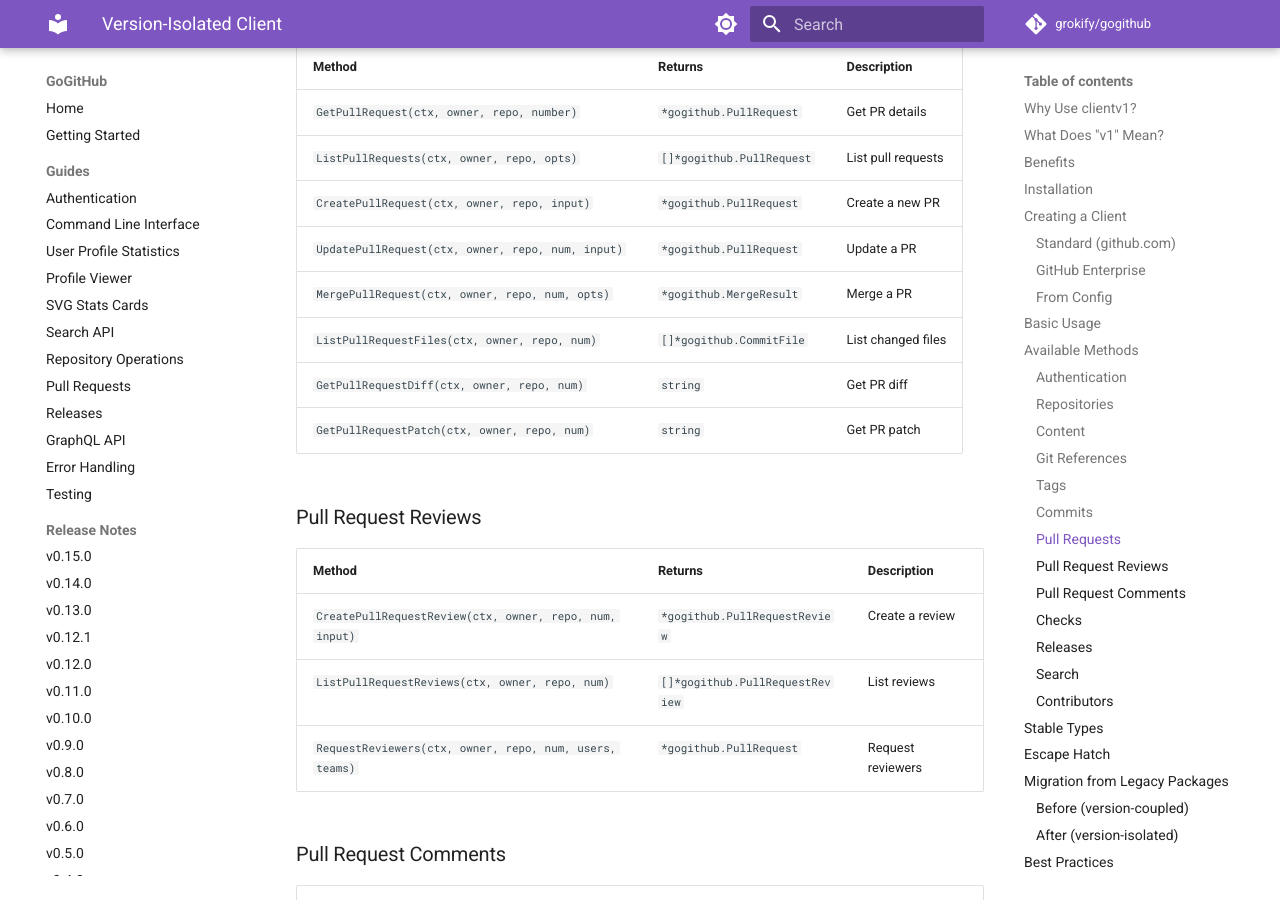
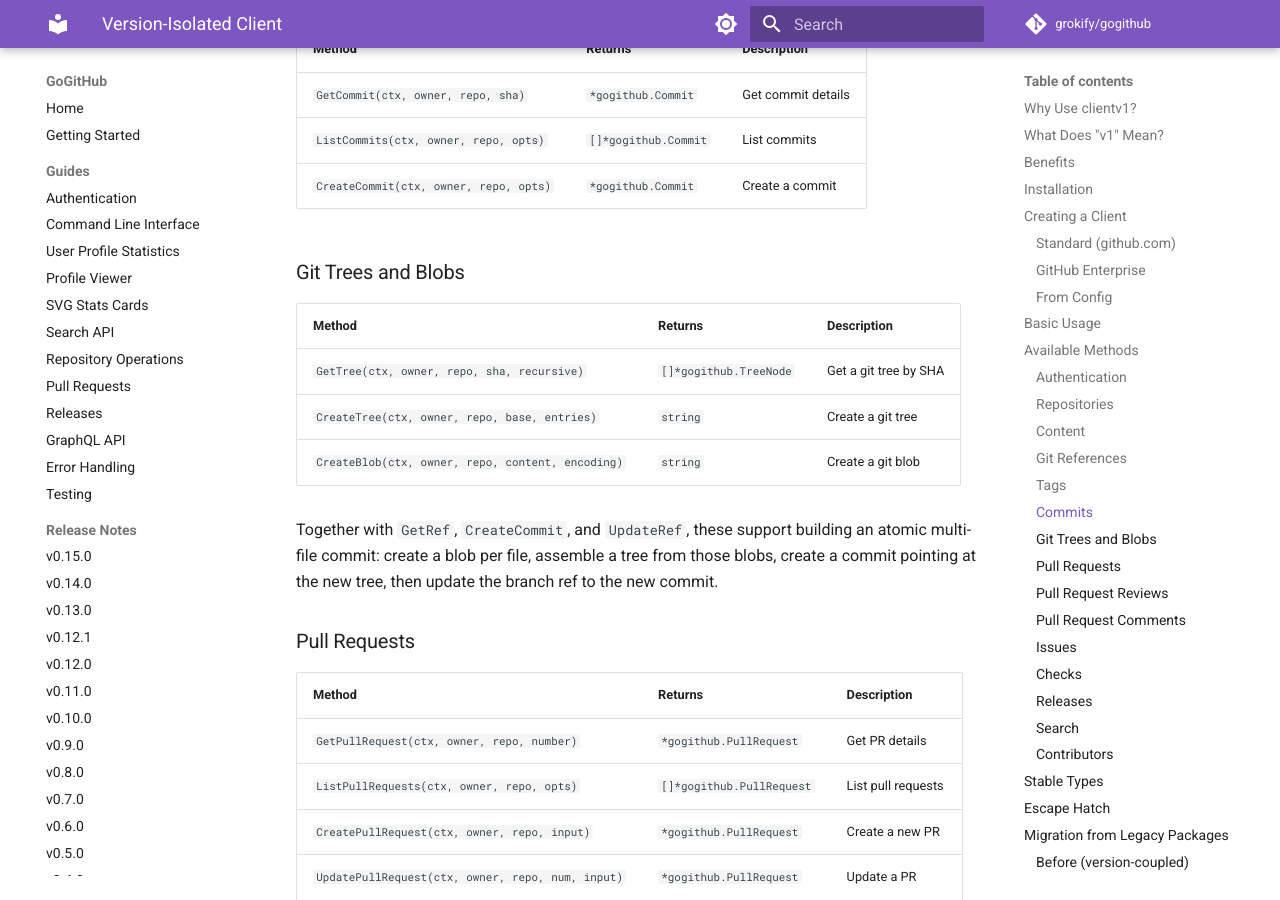
Before and after one commit to grokify/gogithub, an MkDocs documentation site: the page built from docs/guides/clientv1.md, in a window 1280 px wide and 900 px high, scrolled down 4505 px. Built offline with MkDocs 1.6.1 and Material for MkDocs 9.7.7, drawn with Linux system fonts in a browser that asks for light colours; comment, search, counter and statistics services are not loaded; some of the changed text lies outside the part shown.

Commit message:
docs: document new clientv1 file/tree/blob/issue/search API
Update the v0.15.0 release notes and the clientv1 guide with the file
content writes, Git Data API tree/blob operations, issue CRUD, code
search, and PullRequest/Issue metadata fields added in this release.

```diff
--- a/docs/guides/clientv1.md
+++ b/docs/guides/clientv1.md
@@ -124,8 +124,12 @@
 |--------|---------|-------------|
 | `GetFileContent(ctx, owner, repo, path, opts)` | `[]byte` | Get file content |
 | `GetFileContentString(ctx, owner, repo, path, opts)` | `string` | Get file content as string |
+| `GetFileContentWithSHA(ctx, owner, repo, path, opts)` | `[]byte, string` | Get file content and its SHA |
 | `ListDirectory(ctx, owner, repo, path, opts)` | `[]*gogithub.FileContent` | List directory contents |
 | `FileExists(ctx, owner, repo, path, opts)` | `bool` | Check if file exists |
+| `CreateFile(ctx, owner, repo, path, opts)` | `*gogithub.CreateFileResult` | Create a new file |
+| `UpdateFile(ctx, owner, repo, path, opts)` | `*gogithub.CreateFileResult` | Update an existing file (needs current SHA) |
+| `DeleteFile(ctx, owner, repo, path, sha, msg, opts)` | `*gogithub.DeleteFileResult` | Delete a file (needs current SHA) |
 
 ### Git References
 
@@ -153,7 +157,18 @@
 | `GetCommit(ctx, owner, repo, sha)` | `*gogithub.Commit` | Get commit details |
 | `ListCommits(ctx, owner, repo, opts)` | `[]*gogithub.Commit` | List commits |
 | `CreateCommit(ctx, owner, repo, opts)` | `*gogithub.Commit` | Create a commit |
+
+### Git Trees and Blobs
+
+| Method | Returns | Description |
+|--------|---------|-------------|
+| `GetTree(ctx, owner, repo, sha, recursive)` | `[]*gogithub.TreeNode` | Get a git tree by SHA |
 | `CreateTree(ctx, owner, repo, base, entries)` | `string` | Create a git tree |
+| `CreateBlob(ctx, owner, repo, content, encoding)` | `string` | Create a git blob |
+
+Together with `GetRef`, `CreateCommit`, and `UpdateRef`, these support building an atomic multi-file
+commit: create a blob per file, assemble a tree from those blobs, create a commit pointing at the
+new tree, then update the branch ref to the new commit.
 
 ### Pull Requests
 
@@ -182,7 +197,19 @@
 |--------|---------|-------------|
 | `CreatePullRequestComment(ctx, owner, repo, num, input)` | `*gogithub.PullRequestComment` | Create a diff comment |
 | `ListPullRequestComments(ctx, owner, repo, num)` | `[]*gogithub.PullRequestComment` | List diff comments |
+
+### Issues
+
+| Method | Returns | Description |
+|--------|---------|-------------|
+| `GetIssue(ctx, owner, repo, number)` | `*gogithub.Issue` | Get issue details |
+| `ListIssues(ctx, owner, repo, opts)` | `[]*gogithub.Issue` | List issues |
+| `CreateIssue(ctx, owner, repo, input)` | `*gogithub.Issue` | Create a new issue |
+| `UpdateIssue(ctx, owner, repo, number, input)` | `*gogithub.Issue` | Update an issue |
 | `CreateIssueComment(ctx, owner, repo, num, body)` | `*gogithub.IssueComment` | Create an issue/PR comment |
+
+`gogithub.Issue` includes an `IsPullRequest` field, since GitHub's issue-listing endpoints also
+return pull requests — check it to filter PRs out of issue results.
 
 ### Checks
 
@@ -210,6 +237,7 @@
 | Method | Returns | Description |
 |--------|---------|-------------|
 | `SearchIssues(ctx, query, opts)` | `*gogithub.IssueSearchResult` | Search issues/PRs |
+| `SearchCode(ctx, query, opts)` | `*gogithub.CodeSearchResult` | Search code |
 
 ### Contributors
 
@@ -251,10 +279,19 @@
 // Content
 var fileContent *gogithub.FileContent
 var contentOpts *gogithub.ContentOptions
+var createFileResult *gogithub.CreateFileResult
+var deleteFileResult *gogithub.DeleteFileResult
+
+// Git data
+var treeNode *gogithub.TreeNode
+
+// Issues
+var issue *gogithub.Issue
 
 // Search
 var searchResult *gogithub.IssueSearchResult
-var issue *gogithub.Issue
+var codeSearchResult *gogithub.CodeSearchResult
+var codeResult *gogithub.CodeResult
 
 // Stats
 var stats *gogithub.ContributorStats
```
Also changed, not shown: docs/releases/v0.15.0.md (+10 -3 lines).
